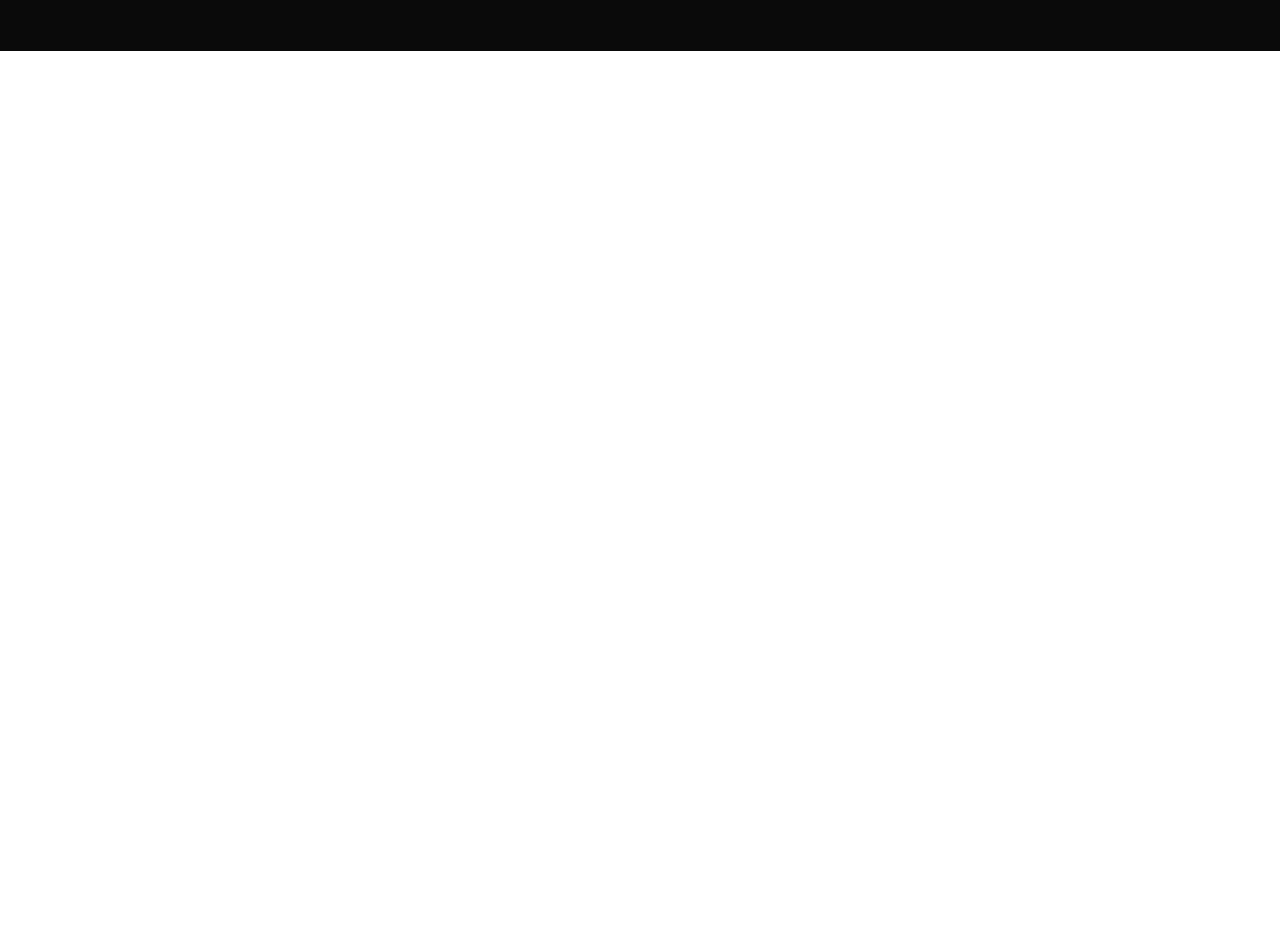
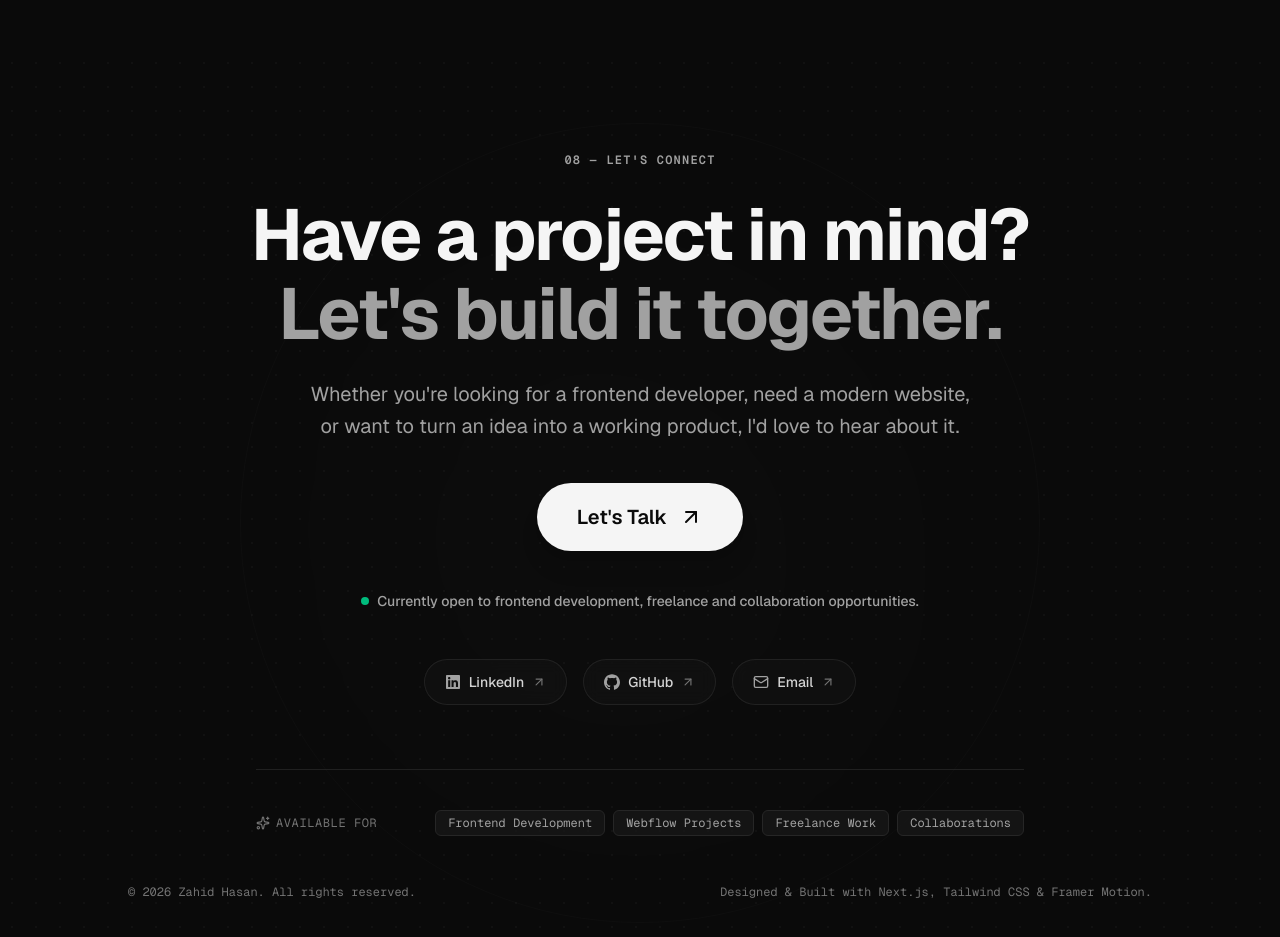
Before and after one commit to zahidhasan13/portfolio-web-developer, a Next.js app: page / in a window 1280 px wide. Shown: the part 8320-9257 px from the top of the page. Before the commit the page ends 8371 px from the top, so only its background shows below. Built offline with nearby package versions, Linux system fonts and the light colour scheme.

Commit message:
Process Section

```diff
--- a/package.json
+++ b/package.json
@@ -13,7 +13,8 @@
     "lucide-react": "^1.52.0",
     "next": "16.4.0",
     "react": "19.3.0",
-    "react-dom": "19.3.0"
+    "react-dom": "19.3.0",
+    "react-icons": "^5.7.0"
   },
   "devDependencies": {
     "@tailwindcss/turbopack": "^4",
--- a/src/app/page.tsx
+++ b/src/app/page.tsx
@@ -1,4 +1,5 @@
 import AboutExperience from "@/components/AboutExperience";
+import ContactSection from "@/components/ContactSection";
 import Hero from "@/components/Hero";
 import Navbar from "@/components/Navbar";
 import ProcessSection from "@/components/ProcessSection";
@@ -15,6 +16,7 @@ export default function Home() {
       <AboutExperience />
       <SkillsAndCapabilities />
       <ProcessSection />
+      <ContactSection />
     </>
   );
 }
--- a/src/components/ContactSection.tsx
+++ b/src/components/ContactSection.tsx
@@ -0,0 +1,276 @@
+"use client";
+
+import React from "react";
+import Link from "next/link";
+import { motion, Variants, useReducedMotion } from "framer-motion";
+import { ArrowUpRight, Mail, Sparkles } from "lucide-react";
+import { SiGithub } from "react-icons/si";
+import { FaLinkedin } from "react-icons/fa";
+
+// ==========================================
+// CONFIG & DATA STRUCTURES
+// ==========================================
+
+const CONTACT_EMAIL = "zahidhasan.dev@gmail.com"; // Replace with your primary email
+
+export interface SocialLinkData {
+  label: string;
+  href: string;
+  icon: React.ElementType;
+}
+
+const SOCIAL_LINKS: SocialLinkData[] = [
+  {
+    label: "LinkedIn",
+    href: "https://linkedin.com/in/zahidhasanofficial",
+    icon: FaLinkedin,
+  },
+  {
+    label: "GitHub",
+    href: "https://github.com/zahidhasandev", // Update with your actual GitHub username
+    icon: SiGithub,
+  },
+  {
+    label: "Email",
+    href: `mailto:${CONTACT_EMAIL}`,
+    icon: Mail,
+  },
+];
+
+const AVAILABLE_FOR = [
+  "Frontend Development",
+  "Webflow Projects",
+  "Freelance Work",
+  "Collaborations",
+];
+
+// ==========================================
+// ANIMATION VARIANTS
+// ==========================================
+
+const containerVariants: Variants = {
+  hidden: { opacity: 0 },
+  visible: {
+    opacity: 1,
+    transition: {
+      staggerChildren: 0.12,
+      delayChildren: 0.1,
+    },
+  },
+};
+
+const itemVariants: Variants = {
+  hidden: { opacity: 0, y: 24 },
+  visible: {
+    opacity: 1,
+    y: 0,
+    transition: { duration: 0.7, ease: [0.16, 1, 0.3, 1] },
+  },
+};
+
+const socialContainerVariants: Variants = {
+  hidden: { opacity: 0 },
+  visible: {
+    opacity: 1,
+    transition: {
+      staggerChildren: 0.08,
+      delayChildren: 0.2,
+    },
+  },
+};
+
+const socialItemVariants: Variants = {
+  hidden: { opacity: 0, y: 12 },
+  visible: {
+    opacity: 1,
+    y: 0,
+    transition: { duration: 0.4, ease: "easeOut" },
+  },
+};
+
+// ==========================================
+// SUB-COMPONENTS
+// ==========================================
+
+const SubtleBackground: React.FC = () => {
+  const shouldReduceMotion = useReducedMotion();
+
+  return (
+    <div
+      aria-hidden="true"
+      className="absolute inset-0 pointer-events-none overflow-hidden select-none"
+    >
+      {/* Background Dot Grid */}
+      <div className="absolute inset-0 bg-[radial-gradient(#262626_1px,transparent_1px)] [background-size:24px_24px] opacity-25" />
+
+      {/* Radial Gradient Ambient Glow */}
+      <motion.div
+        animate={
+          shouldReduceMotion
+            ? undefined
+            : {
+                scale: [1, 1.15, 1],
+                opacity: [0.15, 0.25, 0.15],
+              }
+        }
+        transition={{
+          duration: 12,
+          repeat: Infinity,
+          ease: "easeInOut",
+        }}
+        className="absolute top-1/2 left-1/2 -translate-x-1/2 -translate-y-1/2 w-[500px] h-[500px] rounded-full bg-gradient-to-tr from-neutral-600/20 via-neutral-400/10 to-transparent blur-[120px]"
+      />
+
+      {/* Abstract Background Ring */}
+      <div className="absolute top-1/2 left-1/2 -translate-x-1/2 -translate-y-1/2 w-[600px] h-[600px] sm:w-[800px] sm:h-[800px] rounded-full border border-neutral-800/40 opacity-40 pointer-events-none" />
+    </div>
+  );
+};
+
+const SocialLink: React.FC<{ item: SocialLinkData }> = ({ item }) => {
+  const Icon = item.icon;
+
+  return (
+    <motion.div variants={socialItemVariants}>
+      <Link
+        href={item.href}
+        target="_blank"
+        rel="noopener noreferrer"
+        className="group inline-flex items-center gap-2 px-5 py-3 rounded-full border border-neutral-800/80 bg-neutral-900/40 backdrop-blur-sm text-sm font-medium text-neutral-300 hover:text-white hover:border-neutral-600 hover:bg-neutral-800/50 transition-all duration-300 focus:outline-none focus:ring-2 focus:ring-neutral-400 focus:ring-offset-2 focus:ring-offset-[#0A0A0A]"
+      >
+        <Icon className="w-4 h-4 text-neutral-400 group-hover:text-white transition-colors" />
+        <span>{item.label}</span>
+        <ArrowUpRight className="w-3.5 h-3.5 text-neutral-500 group-hover:text-white group-hover:translate-x-0.5 group-hover:-translate-y-0.5 transition-transform duration-300" />
+      </Link>
+    </motion.div>
+  );
+};
+
+const AvailableTag: React.FC<{ label: string }> = ({ label }) => {
+  return (
+    <span className="inline-flex items-center px-3 py-1 rounded-md bg-neutral-900/80 border border-neutral-800 text-xs font-mono text-neutral-400">
+      {label}
+    </span>
+  );
+};
+
+// ==========================================
+// MAIN CONTACT SECTION COMPONENT
+// ==========================================
+
+export default function ContactSection() {
+  const shouldReduceMotion = useReducedMotion();
+
+  return (
+    <section className="relative min-h-screen bg-[#0A0A0A] text-[#F5F5F5] py-24 px-6 sm:px-12 lg:px-20 font-sans antialiased selection:bg-neutral-800 selection:text-neutral-100 flex flex-col justify-between overflow-hidden">
+      <SubtleBackground />
+
+      <div className="relative z-10 max-w-5xl mx-auto w-full my-auto">
+        <motion.div
+          variants={containerVariants}
+          initial="hidden"
+          whileInView="visible"
+          viewport={{ once: true, margin: "-100px" }}
+          className="flex flex-col items-center text-center"
+        >
+          {/* Section Label */}
+          <motion.div variants={itemVariants} className="mb-6">
+            <span className="inline-block font-mono text-xs font-semibold tracking-widest text-neutral-400 uppercase">
+              08 — LET'S CONNECT
+            </span>
+          </motion.div>
+
+          {/* Main Statement Heading */}
+          <motion.h2
+            variants={itemVariants}
+            className="text-4xl sm:text-6xl lg:text-7xl font-bold text-neutral-100 tracking-tight leading-[1.1] mb-6 max-w-4xl"
+          >
+            Have a project in mind? <br />
+            <span className="text-neutral-400">Let's build it together.</span>
+          </motion.h2>
+
+          {/* Supporting Text */}
+          <motion.p
+            variants={itemVariants}
+            className="text-neutral-400 text-base sm:text-lg lg:text-xl max-w-2xl leading-relaxed mb-10"
+          >
+            Whether you're looking for a frontend developer, need a modern
+            website, or want to turn an idea into a working product, I'd love to
+            hear about it.
+          </motion.p>
+
+          {/* Primary CTA Button */}
+          <motion.div variants={itemVariants} className="mb-10">
+            <motion.a
+              href={`mailto:${CONTACT_EMAIL}`}
+              whileHover={
+                shouldReduceMotion
+                  ? undefined
+                  : {
+                      scale: 1.02,
+                    }
+              }
+              whileTap={
+                shouldReduceMotion
+                  ? undefined
+                  : {
+                      scale: 0.98,
+                    }
+              }
+              className="group inline-flex items-center gap-3 px-8 py-4 sm:px-10 sm:py-5 rounded-full bg-neutral-100 text-neutral-950 font-semibold text-lg sm:text-xl shadow-xl hover:bg-white transition-all duration-300 focus:outline-none focus:ring-2 focus:ring-neutral-200 focus:ring-offset-2 focus:ring-offset-[#0A0A0A]"
+            >
+              <span>Let's Talk</span>
+              <ArrowUpRight className="w-5 h-5 sm:w-6 sm:h-6 text-neutral-950 group-hover:translate-x-1 group-hover:-translate-y-1 transition-transform duration-300" />
+            </motion.a>
+          </motion.div>
+
+          {/* Availability Status */}
+          <motion.div
+            variants={itemVariants}
+            className="flex items-center gap-2 mb-12"
+          >
+            <span className="relative flex h-2 w-2">
+              <span className="animate-ping absolute inline-flex h-full w-full rounded-full bg-emerald-400 opacity-75"></span>
+              <span className="relative inline-flex rounded-full h-2 w-2 bg-emerald-500"></span>
+            </span>
+            <span className="text-xs sm:text-sm font-medium text-neutral-400">
+              Currently open to frontend development, freelance and
+              collaboration opportunities.
+            </span>
+          </motion.div>
+
+          {/* Secondary Social Links */}
+          <motion.div
+            variants={socialContainerVariants}
+            className="flex flex-wrap justify-center items-center gap-3 sm:gap-4 mb-16"
+          >
+            {SOCIAL_LINKS.map((item) => (
+              <SocialLink key={item.label} item={item} />
+            ))}
+          </motion.div>
+
+          {/* Available For Capabilities Footer */}
+          <motion.div
+            variants={itemVariants}
+            className="pt-10 border-t border-neutral-800/80 w-full max-w-3xl flex flex-col sm:flex-row items-center justify-between gap-4"
+          >
+            <span className="text-xs font-mono text-neutral-500 uppercase tracking-wider flex items-center gap-1.5">
+              <Sparkles className="w-3.5 h-3.5" /> Available for
+            </span>
+            <div className="flex flex-wrap justify-center gap-2">
+              {AVAILABLE_FOR.map((item) => (
+                <AvailableTag key={item} label={item} />
+              ))}
+            </div>
+          </motion.div>
+        </motion.div>
+      </div>
+
+      {/* Portfolio Bottom Copyright Footer */}
+      <footer className="relative z-10 max-w-5xl mx-auto w-full pt-12 text-center sm:text-left flex flex-col sm:flex-row items-center justify-between text-xs font-mono text-neutral-500 gap-4">
+        <p>© {new Date().getFullYear()} Zahid Hasan. All rights reserved.</p>
+        <p>Designed & Built with Next.js, Tailwind CSS & Framer Motion.</p>
+      </footer>
+    </section>
+  );
+}
```
Also changed, not shown: 1 other file (tests, documents, lock files or other folders).
